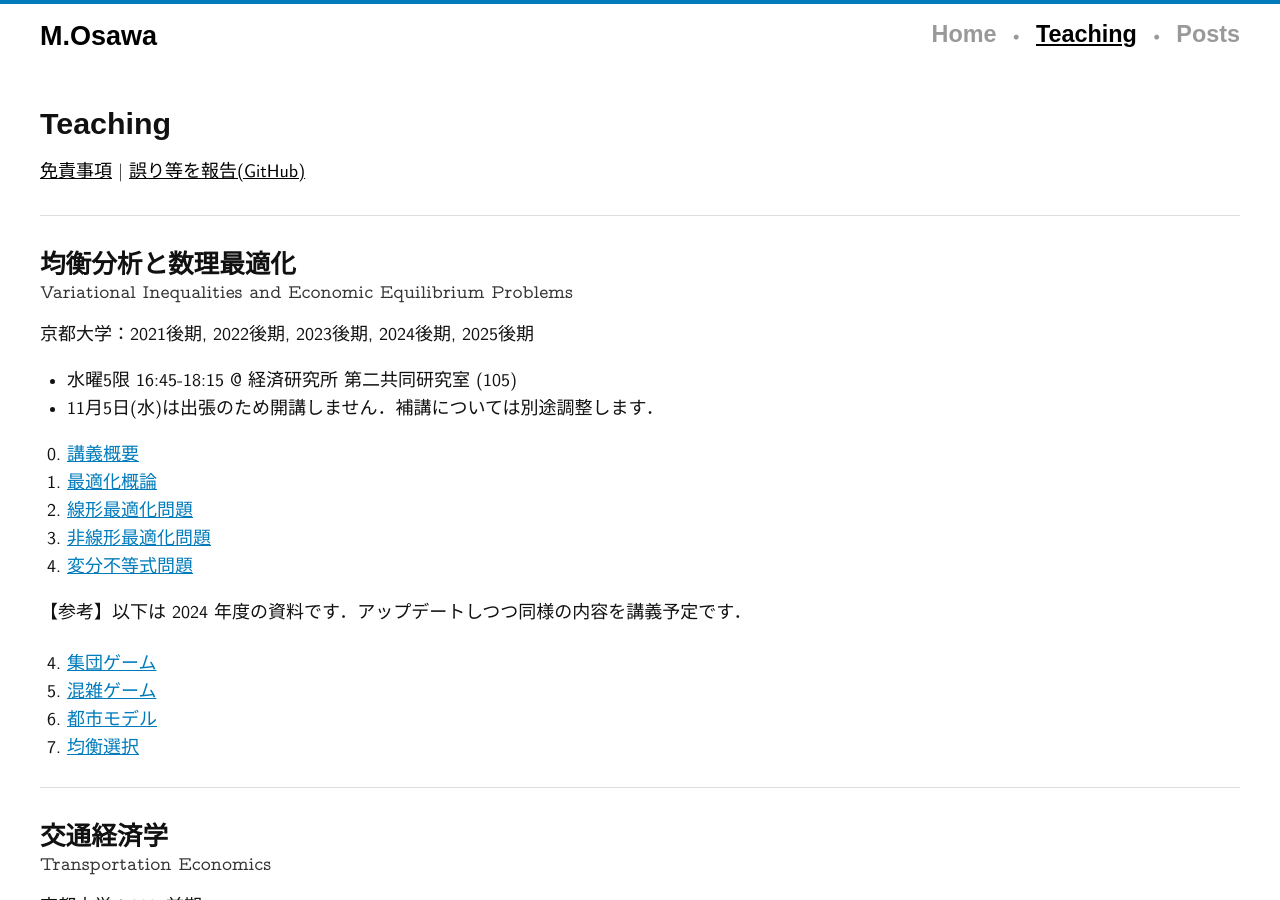
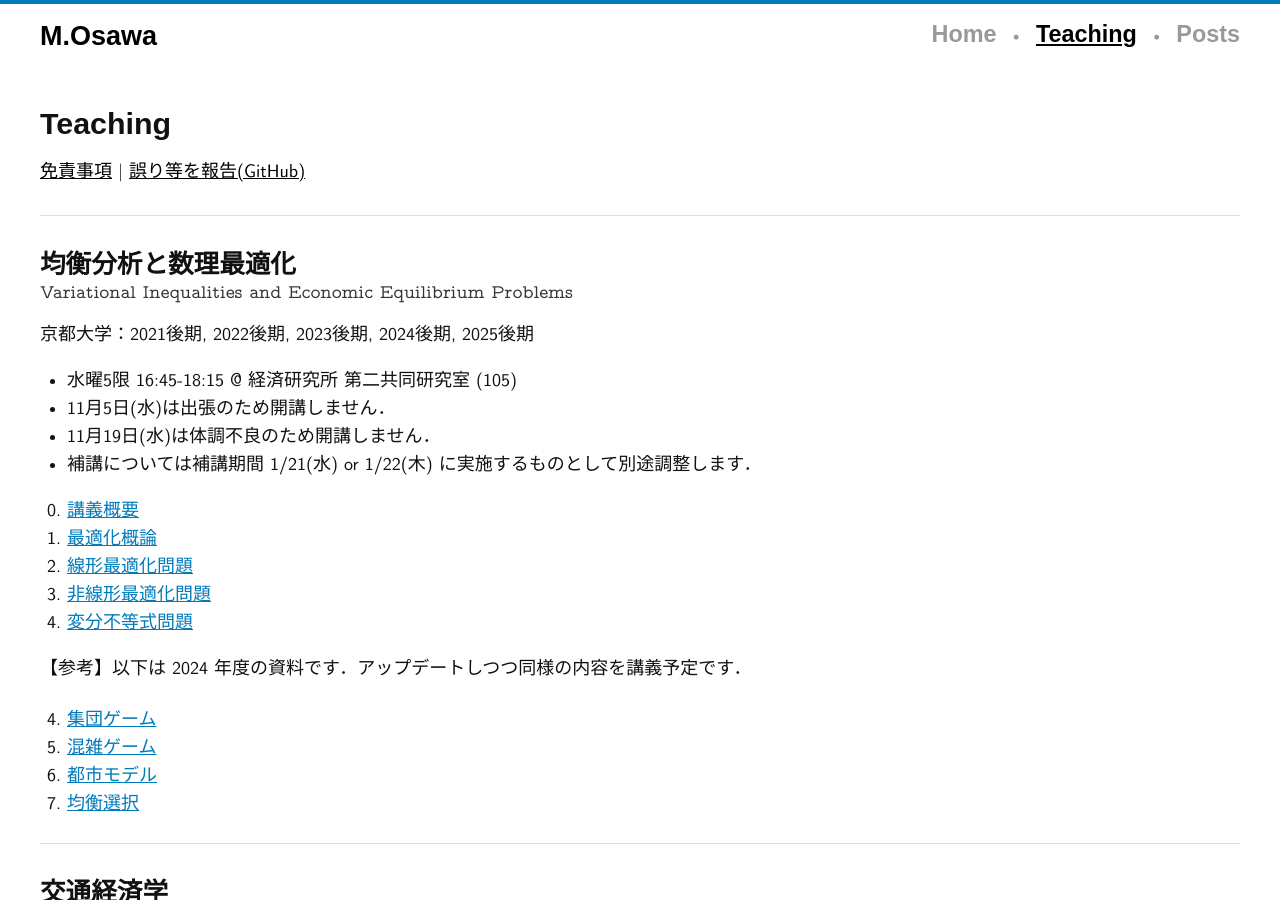
Before and after one commit to mino-osawa/mino-osawa.github.io, a Jekyll site: the page built from teaching.markdown, in a window 1280 px wide and 900 px high. Built offline with Jekyll 4.4.1, drawn with Linux system fonts in a browser that asks for light colours; some web fonts are replaced.

Commit message:
add notification

```diff
--- a/teaching.markdown
+++ b/teaching.markdown
@@ -21,7 +21,9 @@ permalink: "/teaching/"
 
 <ul>
 <li>水曜5限 16:45-18:15 @ 経済研究所 第二共同研究室 (105)</li>
-<li>11月5日(水)は出張のため開講しません．補講については別途調整します．</li>
+<li>11月5日(水)は出張のため開講しません．</li>
+<li>11月19日(水)は体調不良のため開講しません．</li>
+<li>補講については補講期間 1/21(水) or 1/22(木) に実施するものとして別途調整します．</li>
 </ul>
 
 <ol start="0">
```
